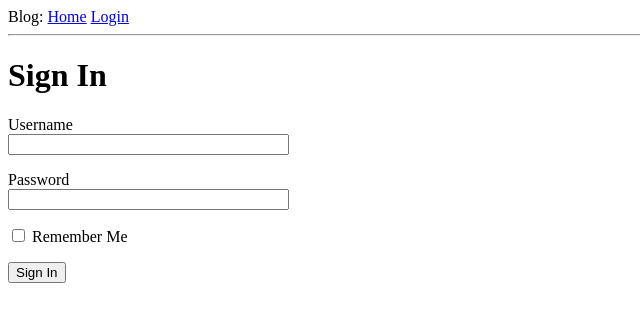
After one commit to chavandres/flask-blog, a Flask app: page /login in a window 1280 px wide. The commit adds this page. Shown: the top 322 px of the page, without its empty margins (0-640 px from the left). Run offline with Flask 3, Linux system fonts and the light colour scheme; some libraries are stand-ins or nearby versions.

Commit message:
03 Web Forms and Config Variables

```diff
--- a/app/__init__.py
+++ b/app/__init__.py
@@ -1,5 +1,7 @@
 from flask import Flask
+from config import Config
 
 app = Flask(__name__)
+app.config.from_object(Config)
 
 from app import routes
--- /dev/null
+++ b/app/forms.py
@@ -0,0 +1,9 @@
+from flask_wtf import FlaskForm
+from wtforms import StringField, PasswordField, BooleanField, SubmitField
+from wtforms.validators import DataRequired
+
+class LoginForm(FlaskForm):
+    username = StringField('Username', validators=[DataRequired()])
+    password = PasswordField('Password',validators=[DataRequired()])
+    remember_me = BooleanField('Remember Me')
+    submit = SubmitField('Sign In')
--- a/app/routes.py
+++ b/app/routes.py
@@ -1,5 +1,6 @@
-from flask import render_template
+from flask import render_template, flash, redirect, url_for
 from app import app
+from app.forms import LoginForm
 
 # these are decorators to the index function
 @app.route('/')
@@ -17,3 +18,14 @@ def index():
         }
     ]
     return render_template('index.html',title='Home',user=user, posts=posts)
+
+
+@app.route('/login', methods=['GET','POST'])
+def login():
+    form = LoginForm()
+    if form.validate_on_submit():
+        flash('Login requested for user {}, remember_me={}'.format(
+           form.username.data, form.remember_me.data))
+        return redirect(url_for('index'))
+
+    return render_template('login.html', title='Login', form=form)
--- a/app/templates/base.html
+++ b/app/templates/base.html
@@ -8,8 +8,21 @@
       {% endif %}
     </head>
     <body>
-        <div>Blog: <a href="/index">Home</a></div>
+        <div>Blog:
+          <a href="{{ url_for('index') }}">Home</a>
+          <a href="{{ url_for('login') }}">Login</a>
+        </div>
         <hr>
+        {% with messages = get_flashed_messages() %}
+        {% if messages %}
+        <ul>
+          {% for message in messages %}
+          <li>{{ message }}</li>
+          {% endfor %}
+        </ul>
+        {% endif %}
+        {% endwith %}
+
         {% block content %}{% endblock %}
     </body>
 </html>
--- /dev/null
+++ b/app/templates/login.html
@@ -0,0 +1,30 @@
+{% extends "base.html" %}
+
+{% block content %}
+    <h1>Sign In</h1>
+    <form action="" method="post" novalidate>
+        <!--
+
+         hidden_tag() renders CSRF tokens for every field in the form
+         https://flask-wtf.readthedocs.io/en/1.2.x/api/#flask_wtf.FlaskForm.hidden_tag
+
+         -->
+        {{ form.hidden_tag() }}
+        <p>
+            {{ form.username.label }}<br>
+            {{ form.username(size=32) }}
+            {% for error in form.username.errors %}
+            <span style="color: red;">[{{ error }}]</span>
+            {% endfor %}
+        </p>
+        <p>
+            {{ form.password.label }}<br>
+            {{ form.password(size=32) }}
+            {% for error in form.password.errors %}
+            <span style="color: red;">[{{ error }}]</span>
+            {% endfor %}
+        </p>
+        <p>{{ form.remember_me() }} {{ form.remember_me.label }}</p>
+        <p>{{ form.submit() }}</p>
+    </form>
+{% endblock %}
--- /dev/null
+++ b/config.py
@@ -0,0 +1,4 @@
+import os
+
+class Config:
+    SECRET_KEY = os.environ.get('SECRET_KEY') or 'this-secret-is-my-secret'
```
Also changed, not shown: docs/03_forms_notes.md (added, +16 -0 lines).
